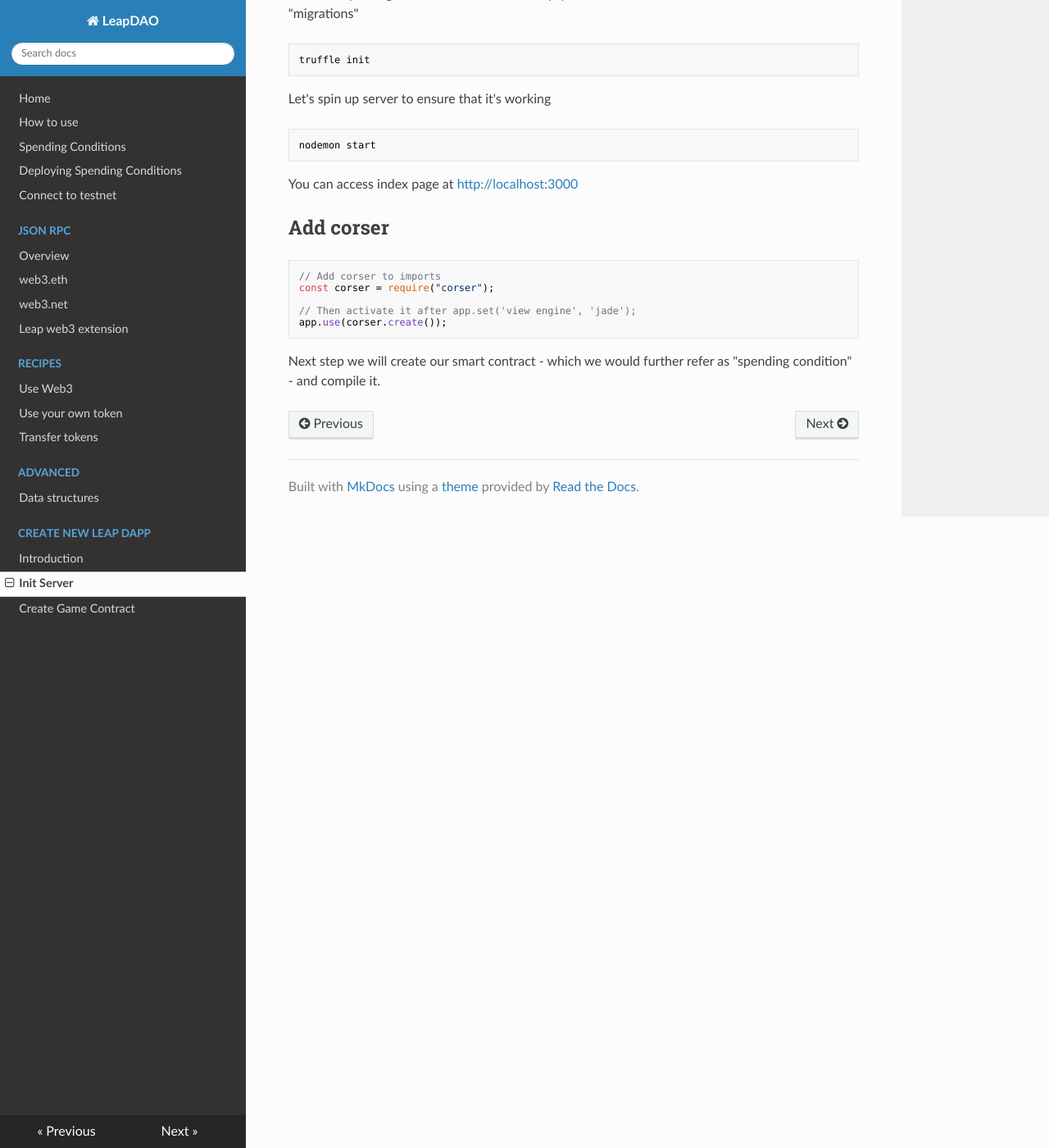
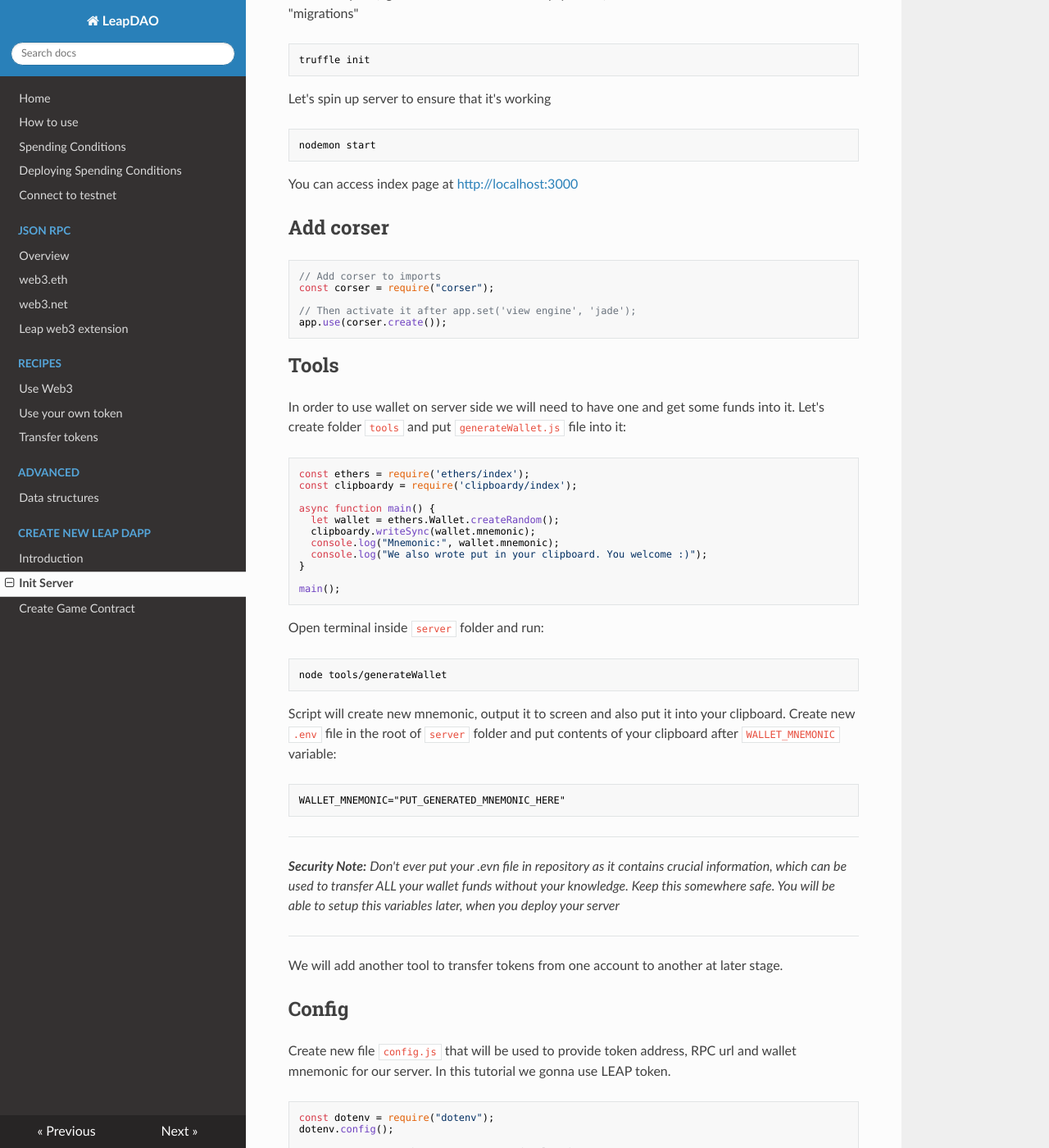
Before and after one commit to leapdao/docs, an MkDocs documentation site: the page built from docs/tutorials/new-dapp/step-1-server.md, in a window 1280 px wide and 1400 px high, scrolled down 990 px. Shown: the whole window at 82% size. Built offline with MkDocs 1.6.1, drawn with Linux system fonts in a browser that asks for light colours; nearby versions of some CDN libraries; some of the changed text lies outside the part shown.

Commit message:
Add tools section

````diff
--- a/docs/tutorials/new-dapp/step-1-server.md
+++ b/docs/tutorials/new-dapp/step-1-server.md
@@ -61,4 +61,66 @@ const corser = require("corser");
 app.use(corser.create());
 ```
 
+Tools
+---
+In order to use wallet on server side we will need to have one and get some funds into it.
+Let's create folder `tools` and put `generateWallet.js` file into it:
+```javascript
+const ethers = require('ethers/index');
+const clipboardy = require('clipboardy/index');
+
+async function main() {
+  let wallet = ethers.Wallet.createRandom();
+  clipboardy.writeSync(wallet.mnemonic);
+  console.log("Mnemonic:", wallet.mnemonic);
+  console.log("We also wrote put in your clipboard. You welcome :)");
+}
+
+main();
+```
+
+Open terminal inside `server` folder and run:
+```bash
+node tools/generateWallet
+```
+
+Script will create new mnemonic, output it to screen and also put it into your clipboard.
+Create new `.env` file in the root of `server` folder and put contents of your clipboard after `WALLET_MNEMONIC` variable:
+
+```dotenv
+WALLET_MNEMONIC="PUT_GENERATED_MNEMONIC_HERE"
+```
+
+***
+***Security Note:*** *Don't ever put your .evn file in repository as it contains crucial information, which can be used to
+transfer ALL your wallet funds without your knowledge. Keep this somewhere safe. You will be able to setup this variables
+later, when you deploy your server*
+
+***
+We will add another tool to transfer tokens from one account to another at later stage.
+
+Config
+---
+Create new file `config.js` that will be used to provide token address, RPC url and wallet mnemonic for our server.
+In this tutorial we gonna use LEAP token.
+```javascript
+const dotenv = require("dotenv");
+dotenv.config();
+
+//const RPC_URL = "https://testnet-node1.leapdao.org"; // Testnet RPC
+//const TOKEN_ADDRESS = "0xD2D0F8a6ADfF16C2098101087f9548465EC96C98"; // Testnet LEAP
+
+const RPC_URL = "https://staging-testnet.leapdao.org/rpc"; // Staging RPC
+const TOKEN_ADDRESS = "0x0666eBbF26CDE07EA79FeCAe15e5f18394EBC149"; // Staging LEAP
+
+// Get WALLET_MNEMONI from .env file
+const { WALLET_MNEMONIC } = process.env;
+
+module.exports = {
+  RPC_URL,
+  TOKEN_ADDRESS,
+  WALLET_MNEMONIC,
+};
+```
+
 Next step we will create our smart contract - which we would further refer as "spending condition" - and compile it.
````
Also changed, not shown: other parts of docs/tutorials/new-dapp/step-1-server.md (+1 -1 lines).
